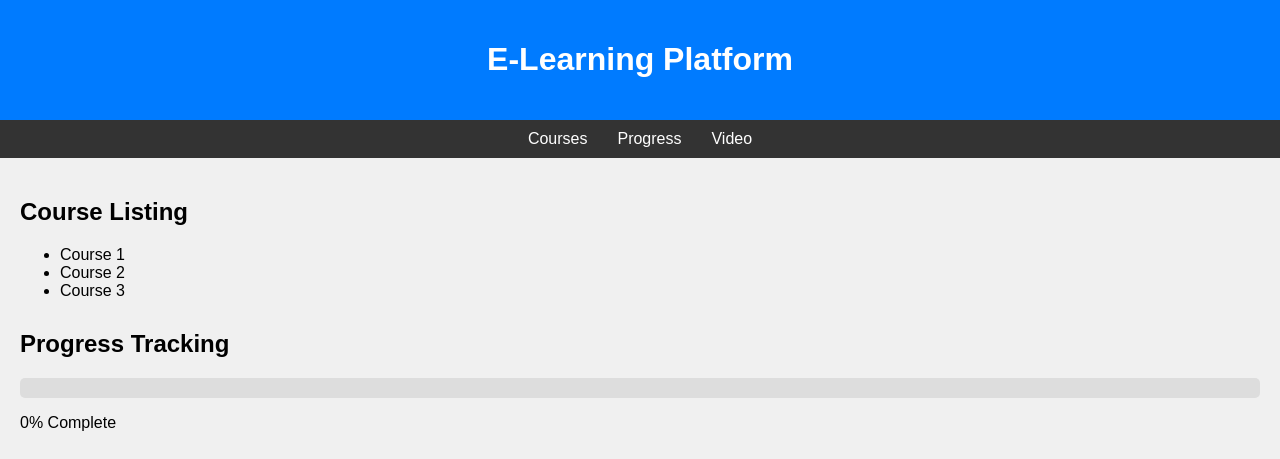
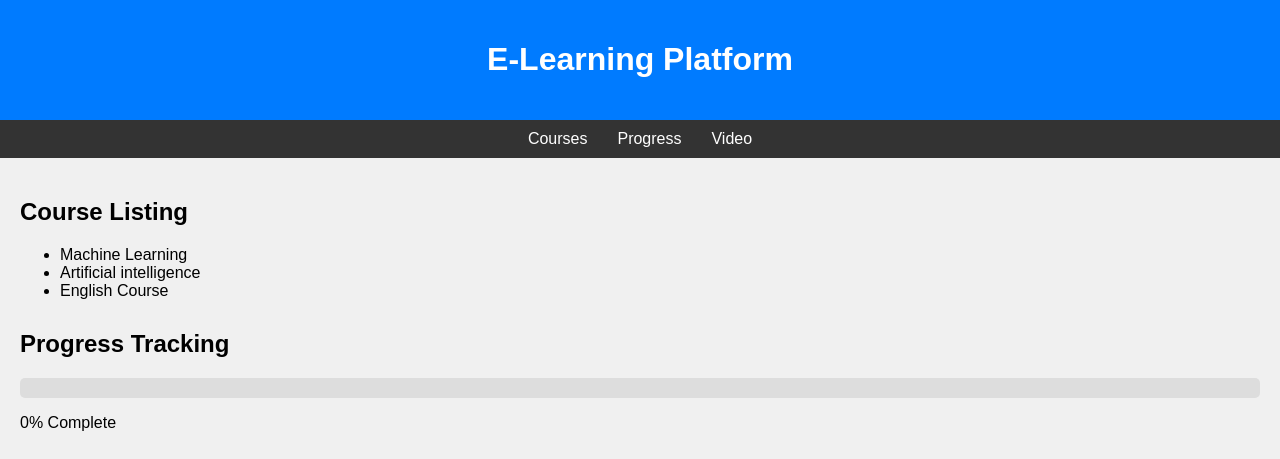
Before and after one commit to 12v18/E-LEARNING-PLATFORM-UI, a plain HTML site: page index.html in a window 1280 px wide. Shown: the top 459 px of the page. Drawn offline with Linux system fonts and the light colour scheme.

Commit message:
index.html

```diff
--- a/index.html
+++ b/index.html
@@ -21,9 +21,9 @@
         <section id="courses">
             <h2>Course Listing</h2>
             <ul id="course-list">
-                <li data-progress="0">Course 1</li>
-                <li data-progress="0">Course 2</li>
-                <li data-progress="0">Course 3</li>
+                <li data-progress="0">Machine Learning</li>
+                <li data-progress="0">Artificial intelligence</li>
+                <li data-progress="0">English Course</li>
             </ul>
         </section>
         <section id="progress">
```
